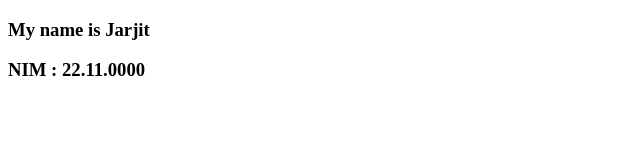
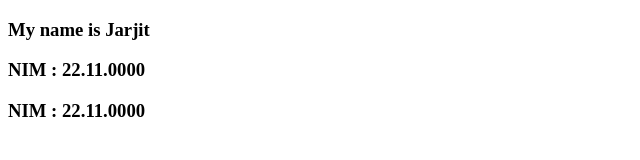
Before and after one commit to MasDewaa/TechTalk2, a plain HTML site: page index.html in a window 1280 px wide. Shown: the whole page, without its empty margins (0-640 px from the left). Drawn offline with Linux system fonts and the light colour scheme.

Commit message:
double nim

```diff
--- a/index.html
+++ b/index.html
@@ -8,5 +8,6 @@
 <body>
     <h3>My name is Jarjit</h3>
     <h3>NIM : 22.11.0000</h3>
+    <h3>NIM : 22.11.0000</h3>
 </body>
 </html>
```
